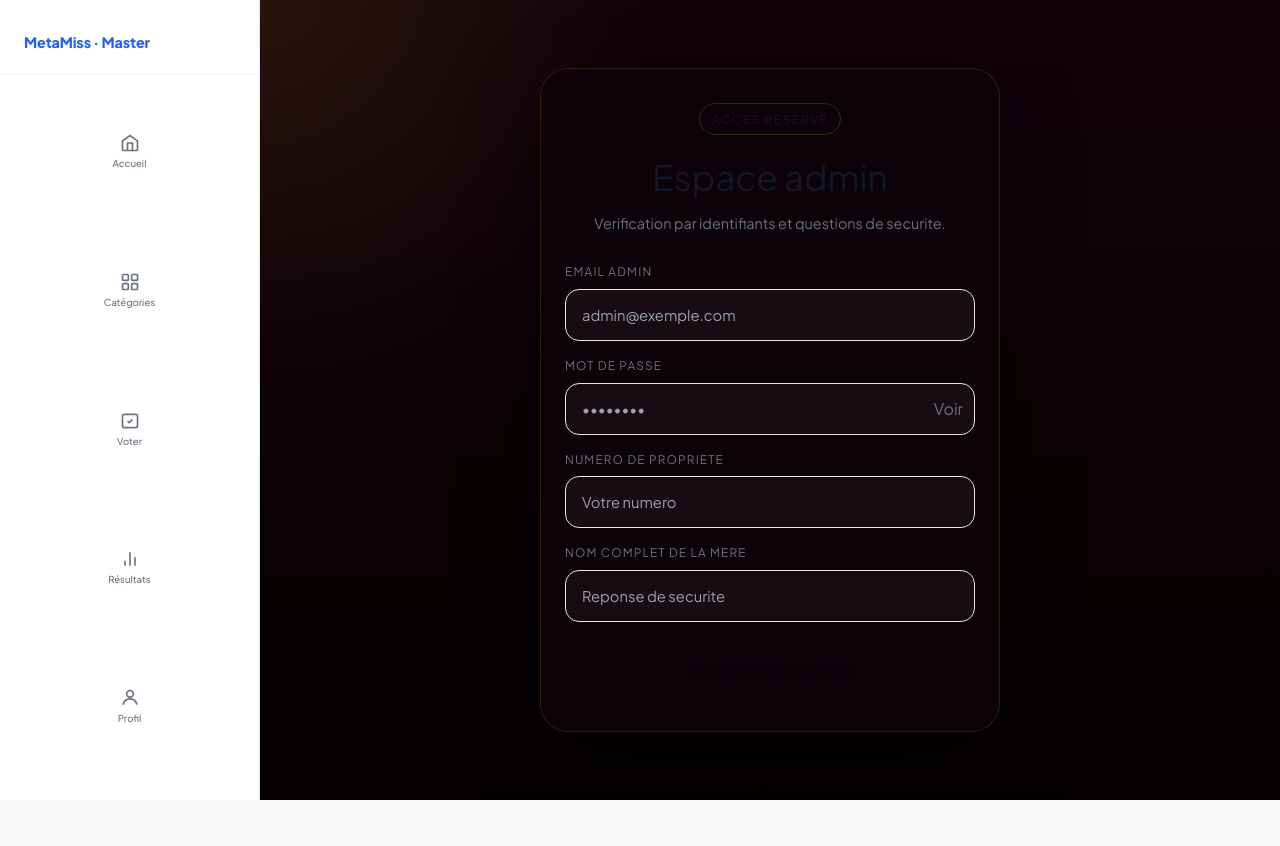
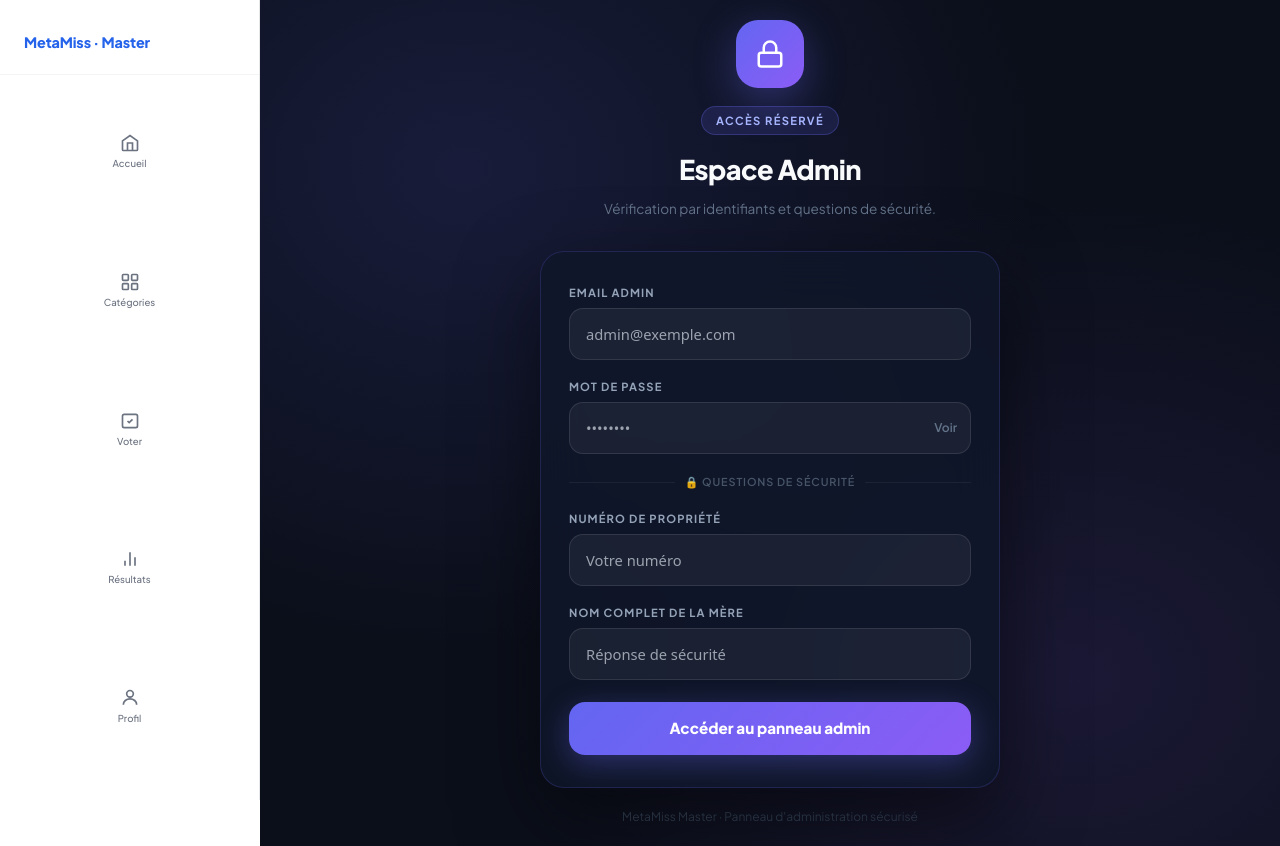
Before and after one commit to klara007dj/meta-miss-master, a Next.js app in the folder frontend/: page /xhrisadmin in a window 1280 px wide. Before the commit the page ends 800 px from the top, so only its background shows below. Built offline with nearby package versions, Linux system fonts and the light colour scheme; no server answers.

Commit message:
Refactor admin login page for improved clarity

```diff
--- a/frontend/src/app/xhrisadmin/page.tsx
+++ b/frontend/src/app/xhrisadmin/page.tsx
@@ -1,5 +1,4 @@
 "use client";
-
 import { useState } from "react";
 import { useForm } from "react-hook-form";
 import { zodResolver } from "@hookform/resolvers/zod";
@@ -12,175 +11,147 @@ import toast from "react-hot-toast";
 const schema = z.object({
   email: z.string().email("Email admin invalide"),
   password: z.string().min(1, "Mot de passe requis"),
-  propertyNumber: z.string().min(1, "Numero de propriete requis"),
-  motherFullName: z.string().min(2, "Nom complet de la mere requis"),
+  propertyNumber: z.string().min(1, "Numéro de propriété requis"),
+  motherFullName: z.string().min(2, "Nom complet requis"),
 });
-
 type FormData = z.infer<typeof schema>;
 
 export default function AdminLoginPage() {
   const [showPwd, setShowPwd] = useState(false);
   const [loading, setLoading] = useState(false);
   const router = useRouter();
-  const setAuth = useAuthStore((state) => state.setAuth);
-  const {
-    register,
-    handleSubmit,
-    formState: { errors },
-  } = useForm<FormData>({ resolver: zodResolver(schema) });
+  const setAuth = useAuthStore((s) => s.setAuth);
+  const { register, handleSubmit, formState: { errors } } = useForm<FormData>({ resolver: zodResolver(schema) });
 
   const onSubmit = async (values: FormData) => {
     setLoading(true);
-
     try {
       const res = await api.post("/auth/admin/login", values);
       const { user, accessToken, refreshToken } = res.data.data;
       setAuth(user, accessToken, refreshToken);
-      toast.success("Connexion admin validee");
+      toast.success("Connexion admin validée ✓");
       router.push("/admin");
     } catch (err: any) {
-      toast.error(err.response?.data?.message || "Acces admin refuse");
+      toast.error(err.response?.data?.message || "Accès admin refusé");
     } finally {
       setLoading(false);
     }
   };
 
-  const S: Record<string, React.CSSProperties> = {
-    wrap: {
-      minHeight: "100vh",
-      display: "flex",
-      alignItems: "center",
-      justifyContent: "center",
-      padding: 20,
-      background:
-        "radial-gradient(circle at top left, rgba(201,147,42,.12), transparent 30%), linear-gradient(180deg, #12020A, #050003)",
-    },
-    card: {
+  const inp: React.CSSProperties = {
     width: "100%",
-      maxWidth: 460,
-      background: "rgba(14,3,8,.9)",
-      border: "1px solid rgba(201,147,42,.18)",
-      borderRadius: 28,
-      padding: "34px 24px",
-      boxShadow: "0 30px 80px rgba(0,0,0,.45)",
-      backdropFilter: "blur(18px)",
-    },
-    label: {
-      display: "block",
-      marginBottom: 8,
-      fontSize: "0.74rem",
-      color: "var(--text-muted)",
-      letterSpacing: "0.1em",
-      textTransform: "uppercase",
-    },
-    input: {
-      width: "100%",
-      background: "rgba(255,255,255,.04)",
-      border: "1px solid var(--border)",
+    padding: "14px 16px",
+    border: "1.5px solid rgba(255,255,255,0.1)",
     borderRadius: 14,
-      padding: "14px 16px",
-      color: "var(--text)",
+    background: "rgba(255,255,255,0.05)",
+    color: "#F8FAFC",
+    fontSize: "0.92rem",
     outline: "none",
-      fontSize: "0.92rem",
-    },
-    error: { marginTop: 6, fontSize: "0.75rem", color: "#EF5350" },
+    fontFamily: "system-ui,sans-serif",
+    boxSizing: "border-box",
+    transition: "border-color 0.15s",
   };
+  const lbl: React.CSSProperties = { display: "block", marginBottom: 7, fontSize: "0.7rem", color: "#94A3B8", letterSpacing: "0.1em", textTransform: "uppercase", fontWeight: 700 };
+  const err: React.CSSProperties = { marginTop: 5, fontSize: "0.72rem", color: "#F87171" };
+
+  const fields = [
+    { key: "email", label: "Email admin", type: "email", placeholder: "admin@exemple.com" },
+    { key: "password", label: "Mot de passe", type: showPwd ? "text" : "password", placeholder: "••••••••", hasPwdToggle: true },
+    { key: "propertyNumber", label: "Numéro de propriété", type: "text", placeholder: "Votre numéro" },
+    { key: "motherFullName", label: "Nom complet de la mère", type: "text", placeholder: "Réponse de sécurité" },
+  ] as const;
 
   return (
-    <div style={S.wrap}>
-      <div style={S.card}>
-        <div style={{ textAlign: "center", marginBottom: 28 }}>
-          <div
-            style={{
-              display: "inline-flex",
-              padding: "6px 12px",
-              borderRadius: 999,
-              border: "1px solid rgba(201,147,42,.24)",
-              color: "var(--gold-light)",
-              fontSize: "0.76rem",
-              letterSpacing: "0.12em",
-              textTransform: "uppercase",
-              marginBottom: 16,
-            }}
-          >
-            Acces reserve
+    <div style={{ minHeight: "100vh", display: "flex", alignItems: "center", justifyContent: "center", padding: 20, background: "radial-gradient(ellipse at 20% 20%, rgba(99,102,241,0.15), transparent 50%), radial-gradient(ellipse at 80% 80%, rgba(139,92,246,0.12), transparent 50%), #0B0F1A" }}>
+
+      <div style={{ width: "100%", maxWidth: 460 }}>
+
+        {/* Logo / En-tête */}
+        <div style={{ textAlign: "center", marginBottom: 32 }}>
+          <div style={{ width: 68, height: 68, borderRadius: 22, background: "linear-gradient(135deg,#6366F1,#8B5CF6)", display: "grid", placeItems: "center", margin: "0 auto 18px", boxShadow: "0 12px 40px rgba(99,102,241,0.35)" }}>
+            <svg width="30" height="30" viewBox="0 0 24 24" fill="none" stroke="#fff" strokeWidth="2" strokeLinecap="round"><rect x="3" y="11" width="18" height="11" rx="2"/><path d="M7 11V7a5 5 0 0110 0v4"/></svg>
           </div>
-          <h1 style={{ fontFamily: "var(--font-display)", fontSize: "2.2rem", marginBottom: 8 }}>
-            Espace admin
+          <div style={{ display: "inline-flex", padding: "5px 14px", borderRadius: 999, background: "rgba(99,102,241,0.15)", border: "1px solid rgba(99,102,241,0.3)", color: "#A5B4FC", fontSize: "0.7rem", letterSpacing: "0.12em", textTransform: "uppercase", fontWeight: 700, marginBottom: 14 }}>
+            Accès réservé
+          </div>
+          <h1 style={{ color: "#F8FAFC", fontSize: "1.7rem", fontWeight: 900, margin: "0 0 8px", letterSpacing: "-0.02em" }}>
+            Espace Admin
           </h1>
-          <p style={{ color: "var(--text-muted)", lineHeight: 1.6, fontSize: "0.9rem" }}>
-            Verification par identifiants et questions de securite.
+          <p style={{ color: "#64748B", fontSize: "0.85rem", lineHeight: 1.6, margin: 0 }}>
+            Vérification par identifiants et questions de sécurité.
           </p>
         </div>
 
-        <form onSubmit={handleSubmit(onSubmit)} style={{ display: "flex", flexDirection: "column", gap: 16 }}>
+        {/* Card formulaire */}
+        <div style={{ background: "rgba(15,23,42,0.8)", border: "1.5px solid rgba(99,102,241,0.2)", borderRadius: 24, padding: "32px 28px", backdropFilter: "blur(24px)", boxShadow: "0 30px 80px rgba(0,0,0,0.5)" }}>
+          <form onSubmit={handleSubmit(onSubmit)} style={{ display: "flex", flexDirection: "column", gap: 18 }}>
+
+            {/* Email */}
             <div>
-            <label style={S.label}>Email admin</label>
-            <input {...register("email")} type="email" placeholder="admin@exemple.com" style={S.input} />
-            {errors.email && <p style={S.error}>{errors.email.message}</p>}
+              <label style={lbl}>Email admin</label>
+              <input {...register("email")} type="email" placeholder="admin@exemple.com" style={inp}
+                onFocus={e => (e.target.style.borderColor = "#6366F1")}
+                onBlur={e => (e.target.style.borderColor = "rgba(255,255,255,0.1)")} />
+              {errors.email && <p style={err}>{errors.email.message}</p>}
             </div>
 
+            {/* Mot de passe */}
             <div>
-            <label style={S.label}>Mot de passe</label>
+              <label style={lbl}>Mot de passe</label>
               <div style={{ position: "relative" }}>
-              <input
-                {...register("password")}
-                type={showPwd ? "text" : "password"}
-                placeholder="••••••••"
-                style={{ ...S.input, paddingRight: 48 }}
-              />
-              <button
-                type="button"
-                onClick={() => setShowPwd((value) => !value)}
-                style={{
-                  position: "absolute",
-                  right: 12,
-                  top: "50%",
-                  transform: "translateY(-50%)",
-                  border: "none",
-                  background: "transparent",
-                  color: "var(--text-muted)",
-                  cursor: "pointer",
-                }}
-              >
+                <input {...register("password")} type={showPwd ? "text" : "password"} placeholder="••••••••" style={{ ...inp, paddingRight: 54 }}
+                  onFocus={e => (e.target.style.borderColor = "#6366F1")}
+                  onBlur={e => (e.target.style.borderColor = "rgba(255,255,255,0.1)")} />
+                <button type="button" onClick={() => setShowPwd(v => !v)} style={{ position: "absolute", right: 14, top: "50%", transform: "translateY(-50%)", background: "none", border: "none", color: "#64748B", cursor: "pointer", fontSize: "0.75rem", fontWeight: 600, fontFamily: "inherit" }}>
                   {showPwd ? "Masquer" : "Voir"}
                 </button>
               </div>
-            {errors.password && <p style={S.error}>{errors.password.message}</p>}
+              {errors.password && <p style={err}>{errors.password.message}</p>}
             </div>
 
-          <div>
-            <label style={S.label}>Numero de propriete</label>
-            <input {...register("propertyNumber")} type="text" placeholder="Votre numero" style={S.input} />
-            {errors.propertyNumber && <p style={S.error}>{errors.propertyNumber.message}</p>}
+            {/* Séparateur sécurité */}
+            <div style={{ display: "flex", alignItems: "center", gap: 10, margin: "2px 0" }}>
+              <div style={{ flex: 1, height: 1, background: "rgba(255,255,255,0.06)" }} />
+              <span style={{ fontSize: "0.68rem", color: "#475569", fontWeight: 600, letterSpacing: "0.08em", textTransform: "uppercase" }}>🔒 Questions de sécurité</span>
+              <div style={{ flex: 1, height: 1, background: "rgba(255,255,255,0.06)" }} />
             </div>
 
+            {/* Numéro de propriété */}
             <div>
-            <label style={S.label}>Nom complet de la mere</label>
-            <input {...register("motherFullName")} type="text" placeholder="Reponse de securite" style={S.input} />
-            {errors.motherFullName && <p style={S.error}>{errors.motherFullName.message}</p>}
+              <label style={lbl}>Numéro de propriété</label>
+              <input {...register("propertyNumber")} type="text" placeholder="Votre numéro" style={inp}
+                onFocus={e => (e.target.style.borderColor = "#6366F1")}
+                onBlur={e => (e.target.style.borderColor = "rgba(255,255,255,0.1)")} />
+              {errors.propertyNumber && <p style={err}>{errors.propertyNumber.message}</p>}
             </div>
 
-          <button
-            type="submit"
-            disabled={loading}
-            style={{
-              marginTop: 6,
-              width: "100%",
-              padding: "15px 18px",
-              borderRadius: 16,
-              border: "none",
-              cursor: "pointer",
-              background: "linear-gradient(135deg,var(--gold),var(--gold-light))",
-              color: "#08000A",
-              fontWeight: 700,
-              fontSize: "0.95rem",
-            }}
-          >
-            {loading ? "Verification..." : "Se connecter a l admin"}
+            {/* Nom de la mère */}
+            <div>
+              <label style={lbl}>Nom complet de la mère</label>
+              <input {...register("motherFullName")} type="text" placeholder="Réponse de sécurité" style={inp}
+                onFocus={e => (e.target.style.borderColor = "#6366F1")}
+                onBlur={e => (e.target.style.borderColor = "rgba(255,255,255,0.1)")} />
+              {errors.motherFullName && <p style={err}>{errors.motherFullName.message}</p>}
+            </div>
+
+            {/* Bouton submit */}
+            <button type="submit" disabled={loading} style={{ marginTop: 4, padding: "15px", borderRadius: 16, border: "none", cursor: loading ? "not-allowed" : "pointer", background: loading ? "rgba(99,102,241,0.4)" : "linear-gradient(135deg,#6366F1,#8B5CF6)", color: "#fff", fontWeight: 800, fontSize: "0.95rem", fontFamily: "inherit", boxShadow: loading ? "none" : "0 8px 30px rgba(99,102,241,0.35)", transition: "all 0.2s", display: "flex", alignItems: "center", justifyContent: "center", gap: 10 }}>
+              {loading ? (
+                <>
+                  <svg style={{ animation: "spin 1s linear infinite" }} width="16" height="16" viewBox="0 0 24 24" fill="none" stroke="currentColor" strokeWidth="2"><path d="M21 12a9 9 0 11-6.219-8.56"/></svg>
+                  Vérification...
+                </>
+              ) : "Accéder au panneau admin"}
             </button>
           </form>
         </div>
+
+        <p style={{ textAlign: "center", color: "#334155", fontSize: "0.75rem", marginTop: 20 }}>
+          MetaMiss Master · Panneau d'administration sécurisé
+        </p>
+      </div>
+
+      <style>{`@keyframes spin { to { transform: rotate(360deg); } }`}</style>
     </div>
   );
 }
```
Lines whose indentation alone changed are shown as unchanged.
